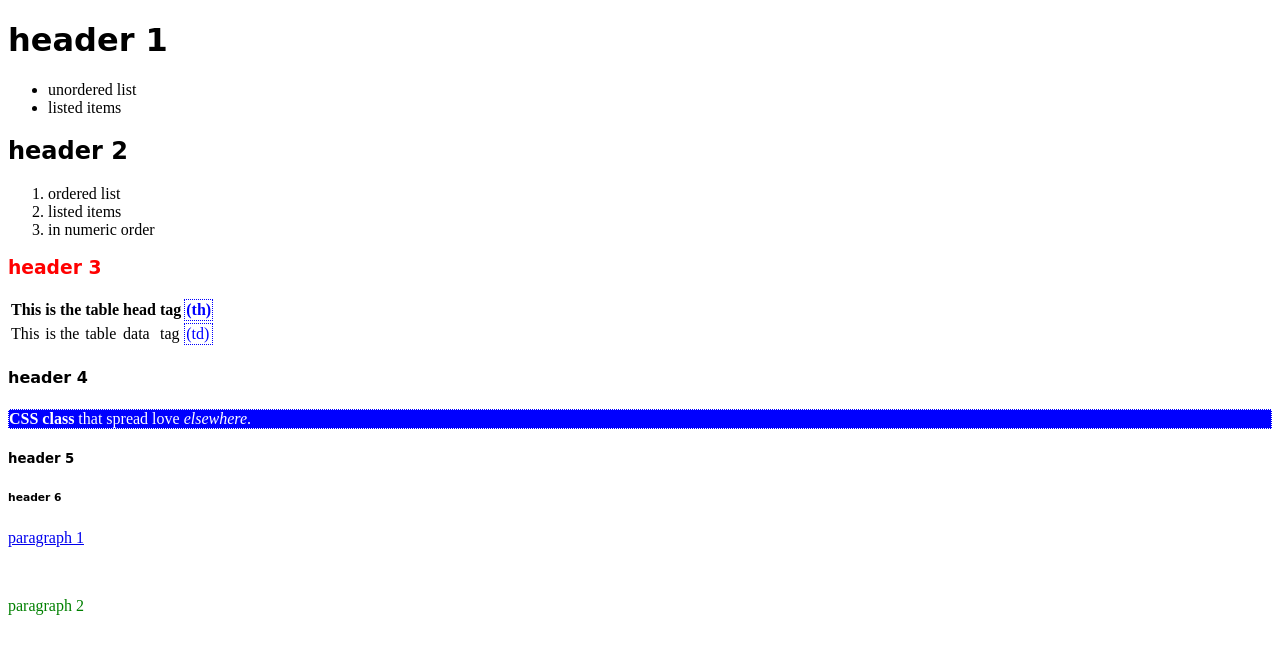
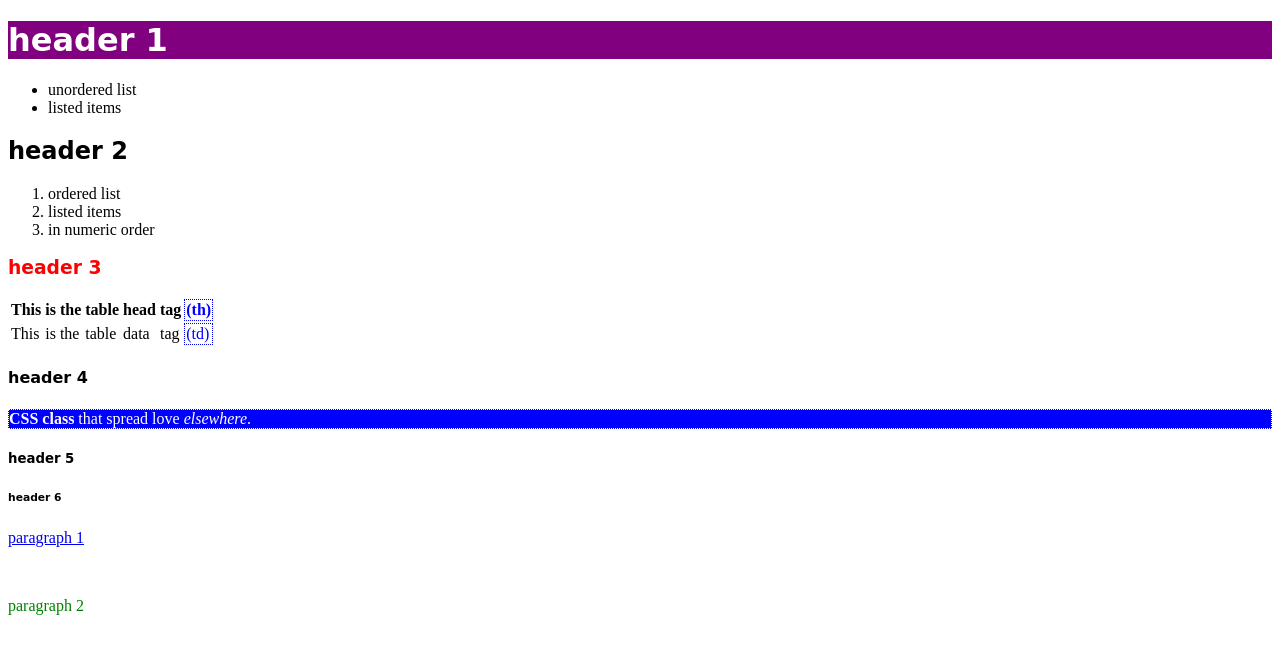
Before and after one commit to WhatYouSee/WhatYouSee.github.io, a plain HTML site: page index.html in a window 1280 px wide. Drawn offline with Linux system fonts and the light colour scheme.

Commit message:
Update index.html

```diff
--- a/index.html
+++ b/index.html
@@ -44,7 +44,8 @@
       <!-- everything online is in the body -->
   <body>
     <!-- header 1 has the largest size font header -->
-    <h1>header 1</h1>
+    <!-- inline style is CSS. Only practice, avoid using for final. Use style with CSS for final -->
+    <h1 style="background-color: purple; color: white;">header 1</h1>
       <ul class="spaced">
         <li>unordered list</li>
         <li>listed items</li>
```
